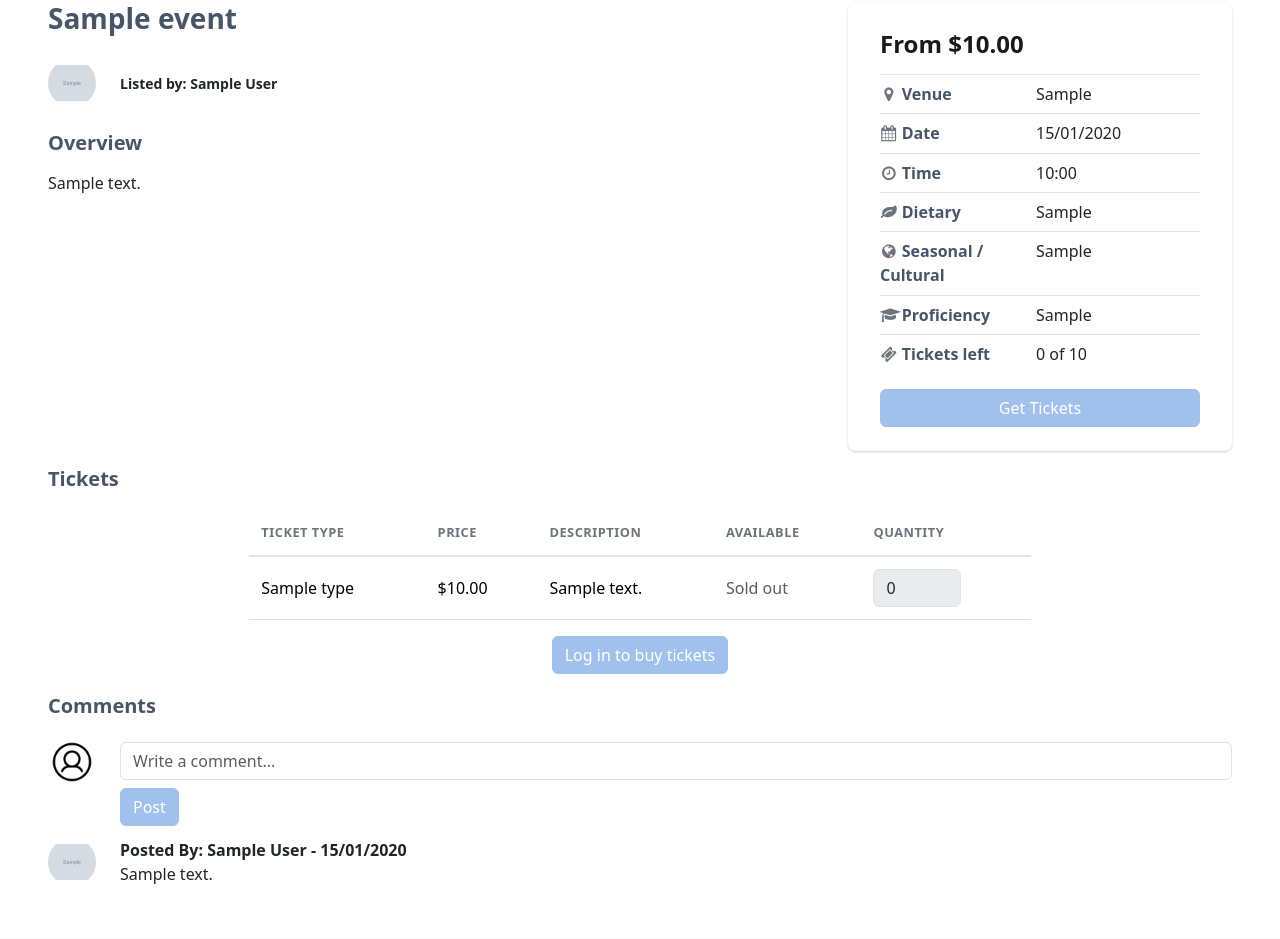
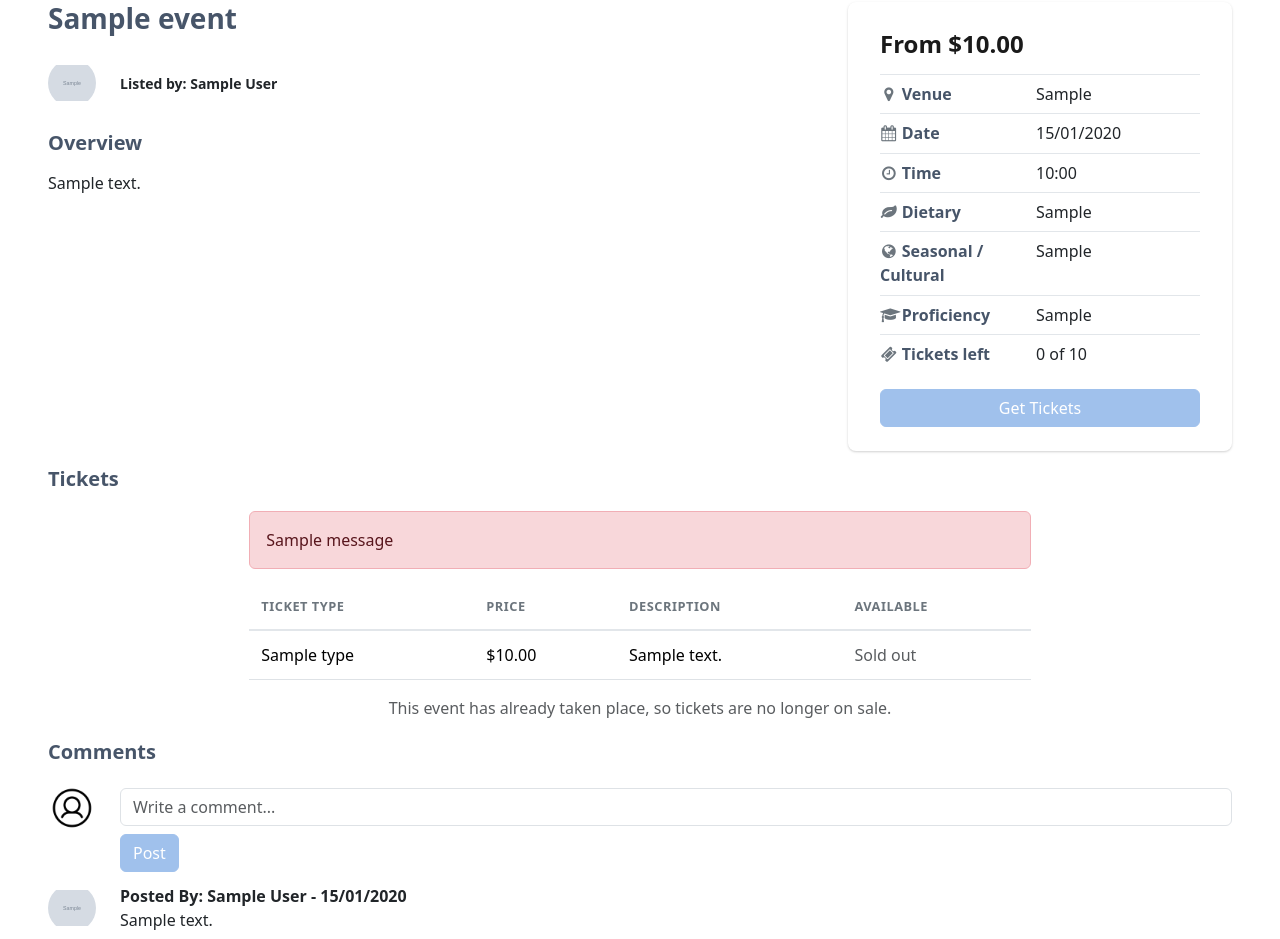
Before and after one commit to ctrl-alt-decay/IAB207-Ryan-Group-5-A2, a Flask app: page /event/1 in a window 1280 px wide. Shown: the part 639-1578 px from the top of the page. Run offline with Flask 3, Linux system fonts and the light colour scheme; tables that the repository leaves empty hold one stand-in row (values such as "Sample post"); grey boxes marked "Sample" are stand-in pictures; one stand-in notice (Sample message) is shown; some libraries are stand-ins or nearby versions.

Commit message:
Buy tickets from the event page, with capacity and status checks (#21)
Each row of the event page's ticket table now has its own small form: a
quantity box and a Buy button posting to main.book_tickets. No
JavaScript. The dead Purchase button is gone. Logged-out visitors still
see "Log in to buy tickets", and an event that isn't on sale says why
(cancelled, already taken place or sold out) instead of showing forms.

book_tickets now refuses, even when posted to directly:
- any event whose effective status (#25) isn't Open
- more tickets than the tier has left, including a tier that's sold out

Refusals appear in the Tickets section, next to the form, using their
own 'ticket-error' message category that the top of the page skips.
Success still goes to the order confirmation page with an EPI-#####
order number, and the booking shows in the booking history.

```diff
--- a/a2_group5/epicurean/static/style/style.css
+++ b/a2_group5/epicurean/static/style/style.css
@@ -1159,6 +1159,14 @@ html {
     width: 5.5rem;
 }
 
+/* One ticket table row's buy form: quantity box and Buy button side by side */
+.ticket-buy-form {
+    display: flex;
+    align-items: center;
+    gap: 0.5rem;
+    margin: 0;
+}
+
 
 /* =============================== Colours =============================== */
 /* Every colour in the site, grouped in the same order as the sections above.
--- a/a2_group5/epicurean/templates/base_epicurean.html
+++ b/a2_group5/epicurean/templates/base_epicurean.html
@@ -87,7 +87,9 @@
     </nav>
 
     <!-- ==== Flashed messages ============================== -->
-    {% with messages = get_flashed_messages(with_categories=true) %}
+    {# 'ticket-error' messages are left out here: the event page shows them in
+       its Tickets section, next to the form they're about (#21) #}
+    {% with messages = get_flashed_messages(with_categories=true)|rejectattr('0', 'equalto', 'ticket-error')|list %}
     {% if messages %}
     {# The x closes a message without JavaScript: it's the label of a hidden
        checkbox just before the message, and a ticked box hides the message
--- a/a2_group5/epicurean/templates/viewitem.html
+++ b/a2_group5/epicurean/templates/viewitem.html
@@ -1,7 +1,7 @@
 {# Event details page (route main.event_details, #20). One template for every
-   event, filled from its database row by the view. Still to come: Purchase
-   is the static A1 button until booking is wired up (#21), and the comment box
-   doesn't post yet (#23). #}
+   event, filled from its database row by the view. Tickets are bought from the
+   ticket table, one small form per ticket type (#21). Still to come: the
+   comment box doesn't post yet (#23). #}
 {% extends "base_epicurean.html" %}
 {% from "_event_macros.html" import status_badge %}
 
@@ -131,6 +131,17 @@
         <h2 class="section-heading scroll-target pt-3" id="ticketsSection">Tickets</h2>
         <div class="row py-1">
             <div class="col-12 col-lg-8 mx-auto">
+                {# Logged-in visitors buy from the table while the event is on sale:
+                   each tier's row has its own small form (quantity + Buy) posting to
+                   main.book_tickets, so no JavaScript. sale_message says why an
+                   event isn't on sale (Cancelled / Inactive / Sold Out - #25).
+                   main.book_tickets checks all of this again on the server. #}
+                {% set can_buy = current_user.is_authenticated and not sale_message %}
+                {# why a purchase was refused (main.book_tickets), shown here by the
+                   form rather than at the top of the page #}
+                {% for message in get_flashed_messages(category_filter=['ticket-error']) %}
+                <div class="alert alert-danger" role="alert">{{ message }}</div>
+                {% endfor %}
                 {% if event.ticket_types %}
                 <div class="table-responsive">
                     <table class="table ticket-type-table" id="purchaseTicketTable">
@@ -140,13 +151,10 @@
                                 <th>Price</th>
                                 <th>Description</th>
                                 <th>Available</th>
-                                <th>Quantity</th>
+                                {% if can_buy %}<th>Quantity</th>{% endif %}
                             </tr>
                         </thead>
                         <tbody>
-                            {# Quantity is the browser's own number box (its arrows are the
-                               stepper - no JavaScript). max stops it at the tickets left;
-                               the server will check again when booking is wired up (#21). #}
                             {% for ticket in event.ticket_types %}
                             <tr>
                                 <td>{{ ticket.name }}</td>
@@ -156,12 +164,24 @@
                                     {% if ticket.tickets_left %}{{ ticket.tickets_left }} of {{ ticket.capacity }} left
                                     {% else %}<span class="text-muted">Sold out</span>{% endif %}
                                 </td>
+                                {% if can_buy %}
                                 <td>
-                                    <input type="number" class="form-control ticket-quantity-input" value="0"
-                                        min="0" max="{{ ticket.tickets_left }}" step="1"
-                                        aria-label="Number of {{ ticket.name }} tickets"
-                                        {{ 'disabled' if not ticket.tickets_left or event.status == 'Cancelled' }}>
+                                    {% if ticket.tickets_left %}
+                                    {# the browser's own number box (its arrows are the stepper);
+                                       max stops it at the tickets left #}
+                                    <form method="post" action="{{ url_for('main.book_tickets', event_id=event.id) }}"
+                                        class="ticket-buy-form">
+                                        <input type="hidden" name="csrf_token" value="{{ csrf_token() }}">
+                                        <input type="hidden" name="ticket_type" value="{{ ticket.id }}">
+                                        <input type="number" name="quantity" class="form-control ticket-quantity-input"
+                                            value="1" min="1" max="{{ ticket.tickets_left }}" step="1" required
+                                            aria-label="Number of {{ ticket.name }} tickets">
+                                        <button type="submit" class="btn btn-primary btn-sm text-nowrap"
+                                            aria-label="Buy {{ ticket.name }} tickets">Buy</button>
+                                    </form>
+                                    {% endif %}
                                 </td>
+                                {% endif %}
                             </tr>
                             {% endfor %}
                         </tbody>
@@ -172,15 +192,14 @@
                 {% endif %}
                 <div class="text-center">
                     {# Buying needs an account (#5). The real check is on the server
-                       (main.book_tickets); this just shows logged-out visitors the way in.
-                       Purchase is still the static A1 button until #21 wires it up. #}
-                    {% if event.status == 'Cancelled' %}
-                    <p class="text-muted mb-0">Tickets are no longer on sale.</p>
-                    {% elif current_user.is_authenticated %}
-                    <a class="btn btn-primary text-nowrap" href="{{ url_for('main.index') }}">Purchase</a>
-                    {% else %}
+                       (main.book_tickets); this just shows logged-out visitors the way in. #}
+                    {% if sale_message %}
+                    <p class="text-muted mb-0">{{ sale_message }}</p>
+                    {% elif not current_user.is_authenticated and event.ticket_types %}
                     <a class="btn btn-primary text-nowrap"
                         href="{{ url_for('auth.login', next=request.path) }}">Log in to buy tickets</a>
+                    {% elif event.ticket_types %}
+                    <p class="text-muted small mb-0">Choose how many, then press Buy. Each ticket type is a separate order.</p>
                     {% endif %}
                 </div>
             </div>
--- a/a2_group5/epicurean/views.py
+++ b/a2_group5/epicurean/views.py
@@ -408,6 +408,7 @@ def event_details(event_id):
     comments = sorted(event.comments, key=lambda c: c.posted_at, reverse=True)
     return render_template('viewitem.html', event=event, is_owner=is_owner,
                            comments=comments,
+                           sale_message=NOT_ON_SALE.get(event.effective_status),
                            acknowledgement=_acknowledgement_statement(event))
 
 
@@ -430,30 +431,58 @@ def new_order_number():
             return number
 
 
-# Buying tickets (#5). Login required; the booking is saved against the
+# Why tickets can't be bought, by effective_status (#25). Open isn't here - an
+# Open event is on sale. Shown on the event page and by main.book_tickets.
+NOT_ON_SALE = {
+    'Cancelled': 'This event has been cancelled, so tickets are no longer on sale.',
+    'Inactive': 'This event has already taken place, so tickets are no longer on sale.',
+    'Sold Out': 'This event is sold out.',
+}
+
+
+# Buying tickets (#5, #21). Login required; the booking is saved against the
 # logged-in user. One ticket type per booking - the Booking table holds a single
-# ticket_type_id and each order number is unique.
+# ticket_type_id and each order number is unique. Each row of the event page's
+# ticket table is its own small form posting here (ticket_type + quantity).
 @main_bp.route('/event/<int:event_id>/book', methods=['GET', 'POST'])
 @login_required
 def book_tickets(event_id):
     event = db.get_or_404(Event, event_id)
+    tickets_section = url_for('main.event_details', event_id=event.id) + '#ticketsSection'
 
     # A GET only happens when Flask-Login sends someone back here after they
     # logged in. Booking is POST-only, so return them to the event page to buy.
     if request.method == 'GET':
         return redirect(url_for('main.event_details', event_id=event.id))
 
+    # Refusals are flashed as 'ticket-error': the event page shows those in its
+    # Tickets section, where the browser lands (#ticketsSection), rather than
+    # at the top of the page with the other messages.
     form = BookingForm()
     form.ticket_type.choices = [(t.id, t.name) for t in event.ticket_types]
     if not form.validate_on_submit():
         for errors in form.errors.values():
             for error in errors:
-                flash(error, 'danger')
-        return redirect(url_for('main.event_details', event_id=event.id))
+                flash(error, 'ticket-error')
+        return redirect(tickets_section)
 
     ticket = db.session.get(TicketType, form.ticket_type.data)
     quantity = form.quantity.data
-    # TODO(#21): refuse Sold Out / Inactive / Cancelled events and check capacity
+    # Checked here, not only on the page, so a booking posted straight to this
+    # URL is refused too: the event must be on sale (not Cancelled, Inactive or
+    # Sold Out - #25), and this tier must have enough tickets left.
+    if event.effective_status in NOT_ON_SALE:
+        flash(NOT_ON_SALE[event.effective_status], 'ticket-error')
+        return redirect(tickets_section)
+    if quantity > ticket.tickets_left:
+        if ticket.tickets_left:
+            flash('Only {} {} ticket{} left - please choose {} or fewer.'.format(
+                ticket.tickets_left, ticket.name, 's' if ticket.tickets_left != 1 else '',
+                ticket.tickets_left), 'ticket-error')
+        else:
+            flash('{} tickets are sold out.'.format(ticket.name), 'ticket-error')
+        return redirect(tickets_section)
+
     booking = Booking(
         order_number=new_order_number(),
         user_id=current_user.id,
```
